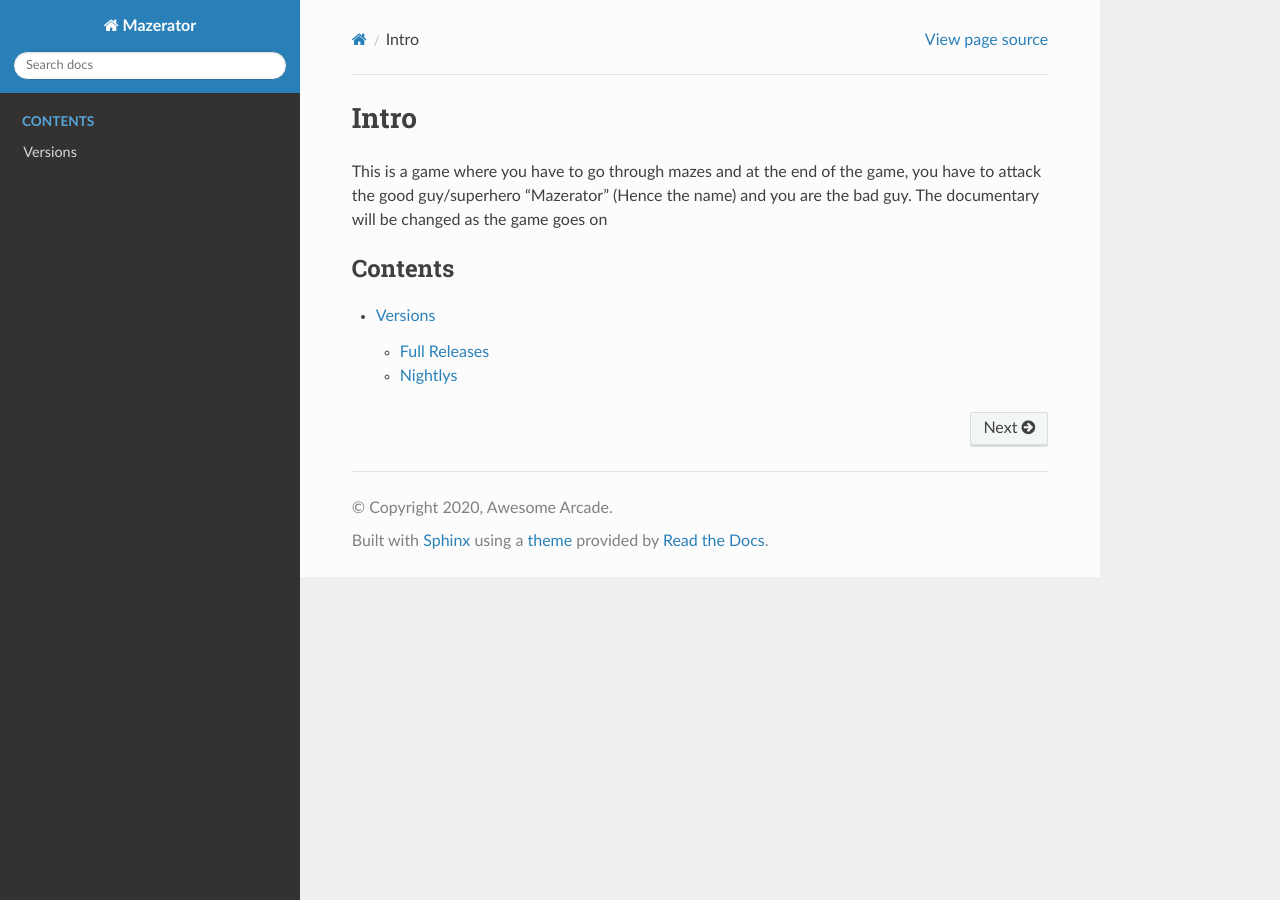
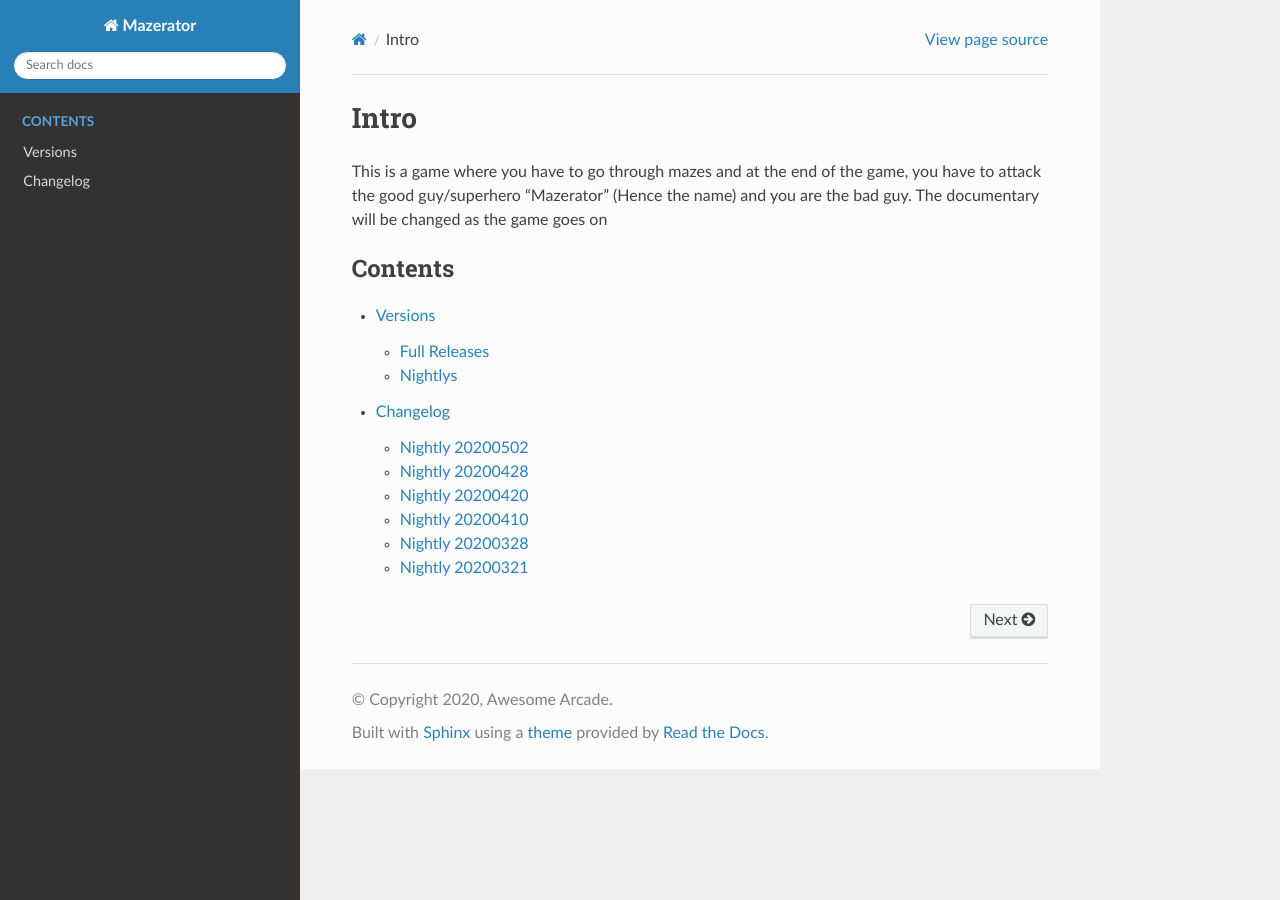
Before and after one commit to Awesome-Arcade/mazerator-doc, a Sphinx documentation site: the page built from docs/source/index.rst, in a window 1280 px wide. Built offline with Sphinx 7.4.7 and the Read the Docs theme 2.0.0, drawn with Linux system fonts in a browser that asks for light colours.

Commit message:
Added Changelog
And Yes, it is for every version that exists

```diff
--- /dev/null
+++ b/docs/source/changelog.rst
@@ -0,0 +1,29 @@
+Changelog
+=========
+
+Nightly 20200502
+----------------
+* Added a pause menu, with a settings page that has an about and a return to main menu
+
+Nightly 20200428
+----------------
+* Little Bit of maze
+* Maintenance
+
+Nightly 20200420
+----------------
+* More maze pieces places
+* 400th Maze piece was placed!
+
+Nightly 20200410
+----------------
+* More of the maze
+* Some path painting
+
+Nightly 20200328
+----------------
+* Painting the path
+
+Nightly 20200321
+----------------
+* First Nightly
--- a/docs/source/index.rst
+++ b/docs/source/index.rst
@@ -17,3 +17,4 @@ This is a game where you have to go through mazes and at the end of the game, yo
 	:name: contents
 
 	versions
+	changelog
```
